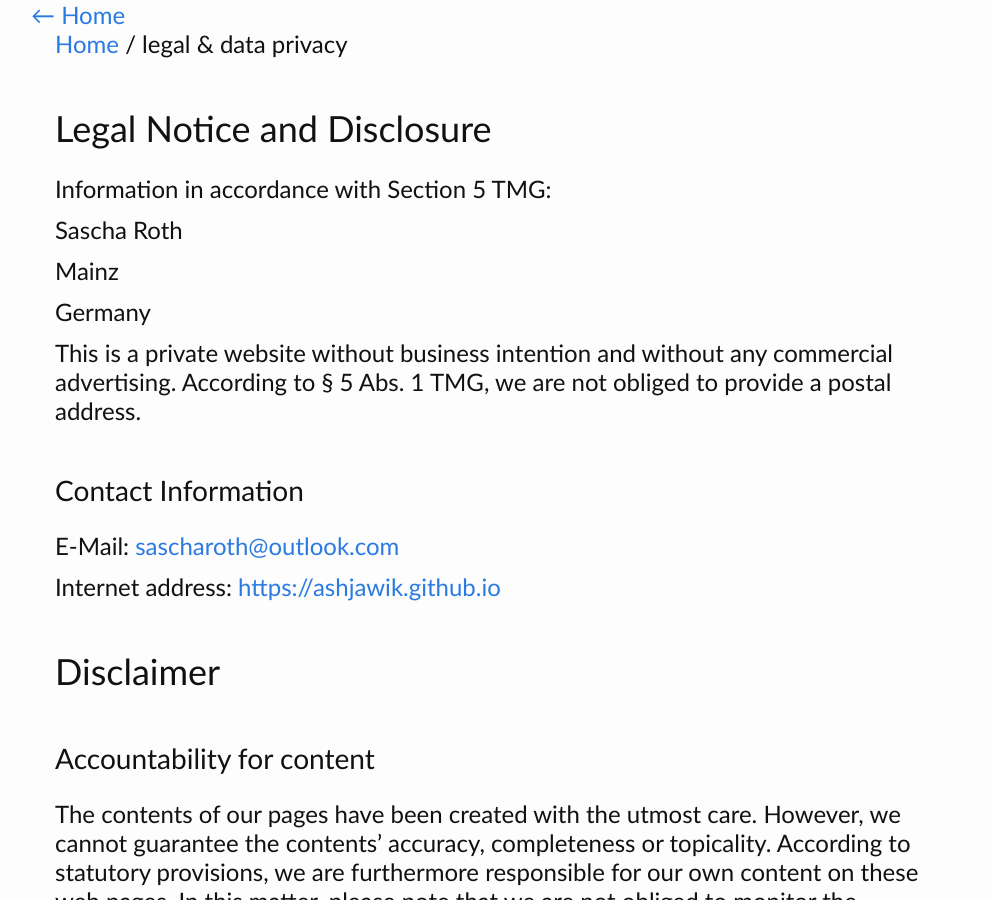
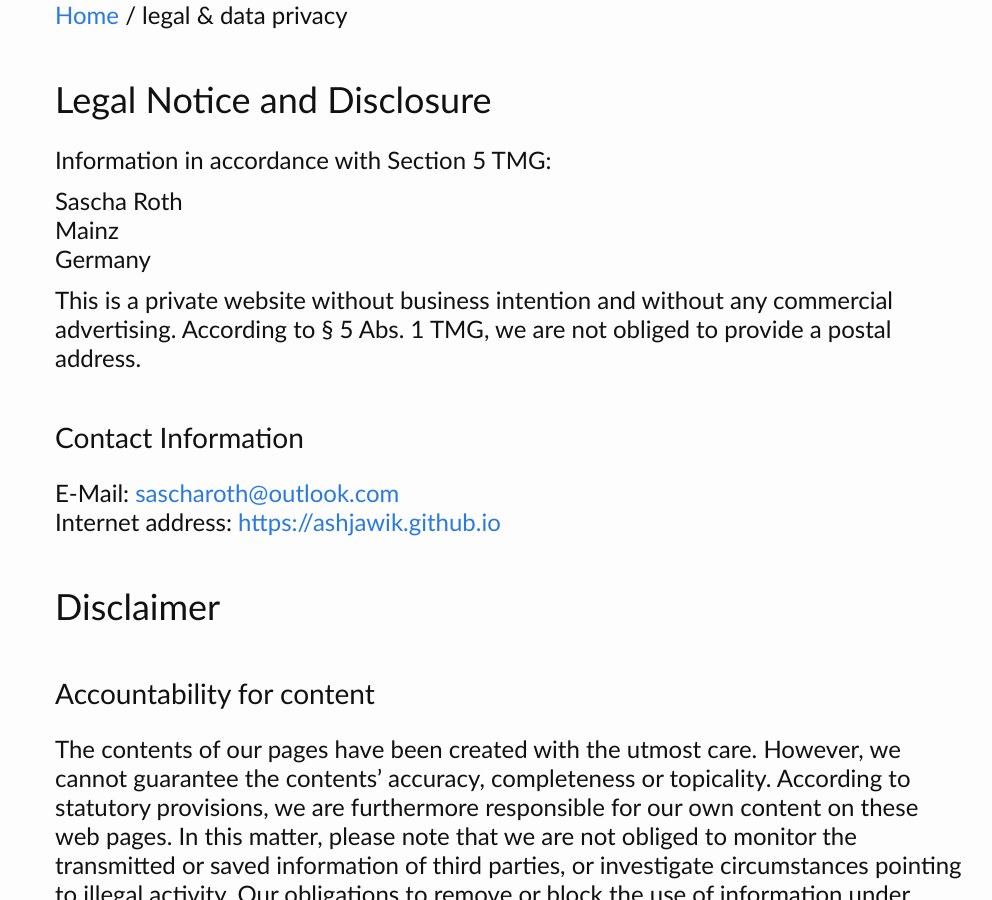
Before and after one commit to Ashjawik/ashjawik.github.io, a Jekyll site: the page built from legal.md, in a window 1280 px wide and 900 px high. Shown: the whole window, without its empty margins (129-1121 px from the left). Built offline with Jekyll 4.4.1, drawn with Linux system fonts in a browser that asks for light colours; nearby versions of some CDN libraries.

Commit message:
bugfix - double back button

```diff
--- a/_layouts/default.html
+++ b/_layouts/default.html
@@ -3,11 +3,6 @@
 {%- include head.html -%}
 
 <body>
-    <div class="post-back">
-        <a class="black-link" href="{{ site.url | relative_url }}">
-            ← {{ site.moving.back_to }}
-        </a>
-    </div>
     <main class="page-content" aria-label="Content">
         <div class="wrapper">
             {{ content }}
--- a/legal.md
+++ b/legal.md
@@ -11,9 +11,7 @@ permalink: /legal/
 Information in accordance with Section 5 TMG:
 
 {{site.author}}
-
 Mainz
-
 Germany
 
 This is a private website without business intention and without any commercial advertising.
@@ -22,7 +20,6 @@ According to § 5 Abs. 1 TMG, we are not obliged to provide a postal address.
 ### Contact Information
 
 E-Mail: [{{site.email}}](mailto:{{site.email}})
-
 Internet address: <{{site.url}}>
 
 ## Disclaimer
```
